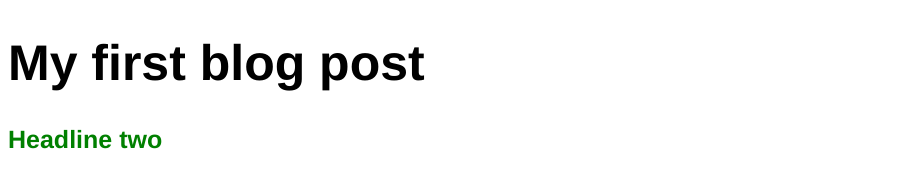
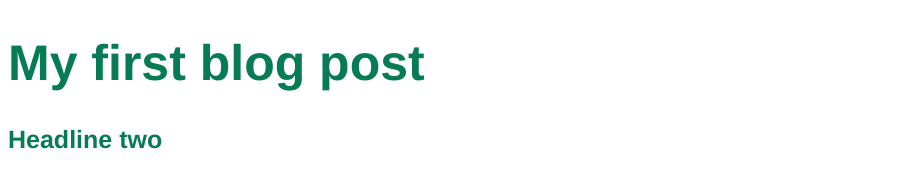
Before and after one commit to Coding-Gymansium/Basic_CSS_By_Jonas, a plain HTML site: page blog-post/index.html in a window 1280 px wide. Shown: the top 172 px of the page, without its empty margins (0-902 px from the left). Drawn offline with Linux system fonts and the light colour scheme.

Commit message:
Complete lesson 13

```diff
--- a/blog-post/style.css
+++ b/blog-post/style.css
@@ -4,10 +4,8 @@ body {
 
 }
 
-Headers
-
 h1, h2 {
-				color: green;
+				color: #077b54;
 }
 
 h1 {
```
